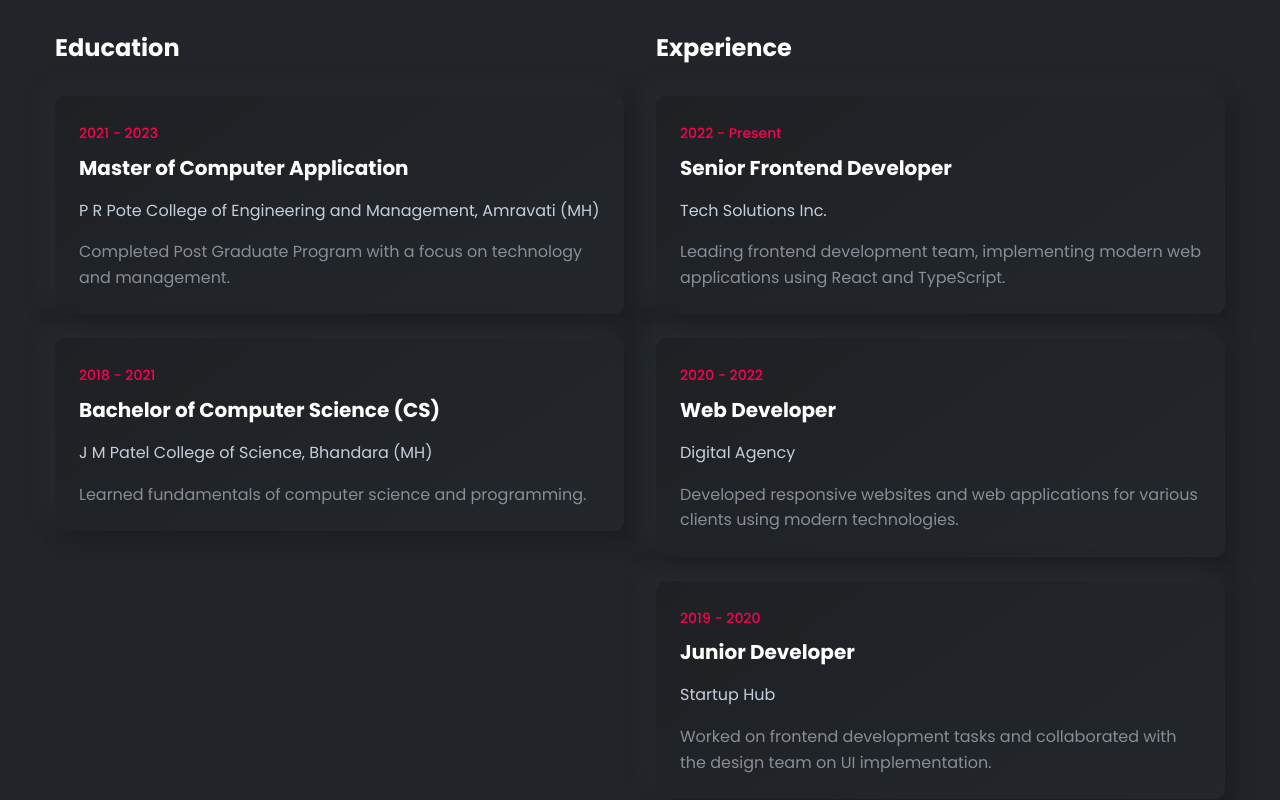
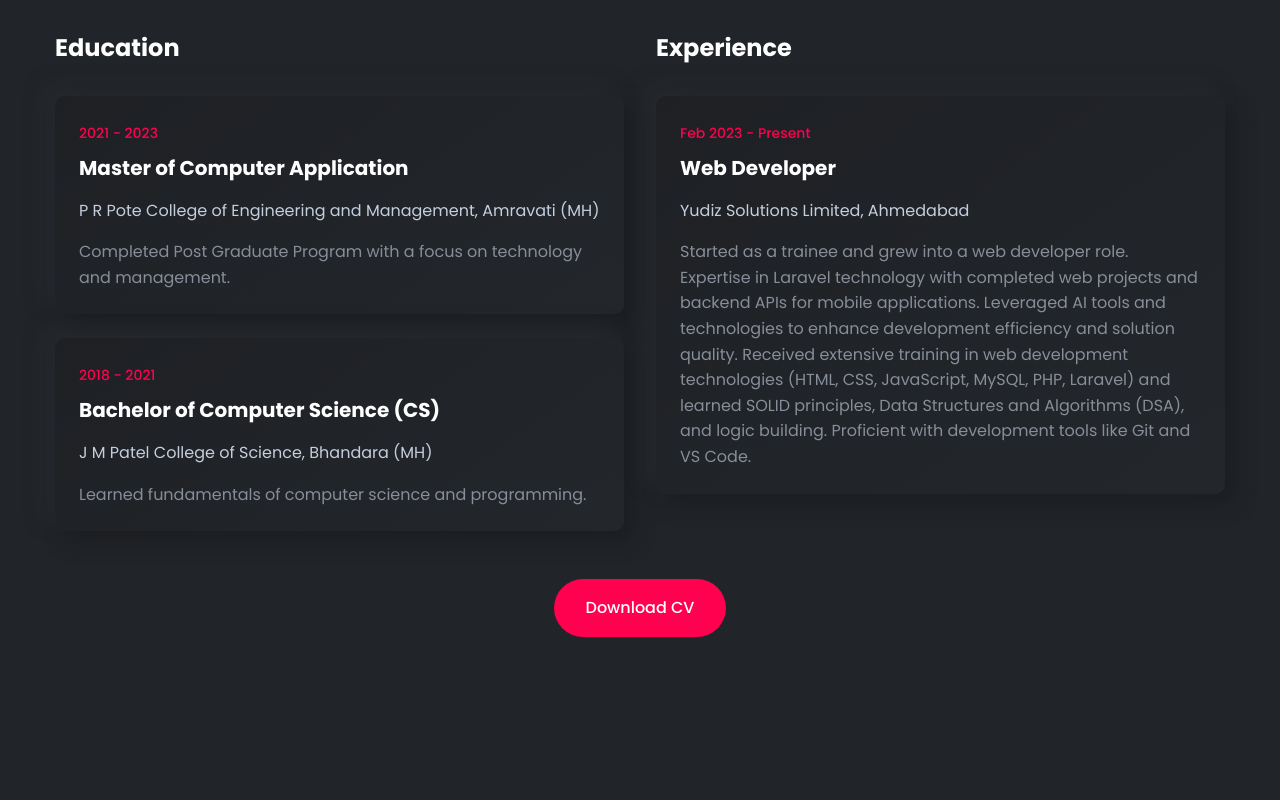
Before and after one commit to yushabh/yushabh, a React (Vite) app: page / in a window 1280 px wide. Shown: the part 2780-3580 px from the top of the page. Built offline with nearby package versions, Linux system fonts and the light colour scheme.

Commit message:
update: Experience details updated in Resume Component.

```diff
--- a/src/components/Resume.tsx
+++ b/src/components/Resume.tsx
@@ -38,25 +38,18 @@ const Resume: React.FC = () => {
   const experience: Experience[] = [
     {
       id: 1,
-      period: "2022 - Present",
-      role: "Senior Frontend Developer",
-      company: "Tech Solutions Inc.",
-      description: "Leading frontend development team, implementing modern web applications using React and TypeScript."
+      period: "Feb 2023 - Present",
+      role: "Web Developer",
+      company: "Yudiz Solutions Limited, Ahmedabad",
+      description: "Started as a trainee and grew into a web developer role. Expertise in Laravel technology with completed web projects and backend APIs for mobile applications. Leveraged AI tools and technologies to enhance development efficiency and solution quality. Received extensive training in web development technologies (HTML, CSS, JavaScript, MySQL, PHP, Laravel) and learned SOLID principles, Data Structures and Algorithms (DSA), and logic building. Proficient with development tools like Git and VS Code."
     },
-    {
-      id: 2,
-      period: "2020 - 2022",
-      role: "Web Developer",
-      company: "Digital Agency",
-      description: "Developed responsive websites and web applications for various clients using modern technologies."
-    },
-    {
-      id: 3,
-      period: "2019 - 2020",
-      role: "Junior Developer",
-      company: "Startup Hub",
-      description: "Worked on frontend development tasks and collaborated with the design team on UI implementation."
-    }
+    // {
+    //   id: 2,
+    //   period: "2019 - 2020",
+    //   role: "Junior Developer",
+    //   company: "Startup Hub",
+    //   description: "Worked on frontend development tasks and collaborated with the design team on UI implementation."
+    // }
   ];
 
   const containerVariants = {
```
